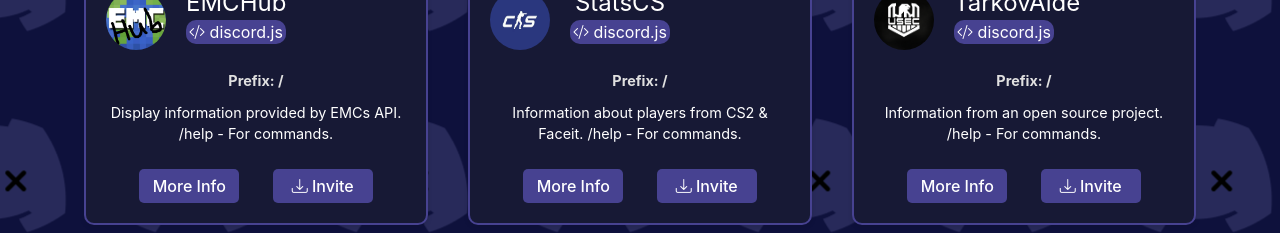
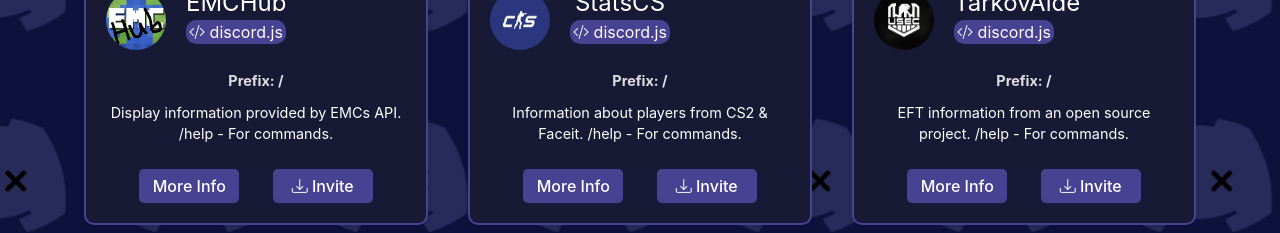
Before and after one commit to lucas-ohlin/Discord-Bot-Portal, a React (Vite) app: page / in a window 1280 px wide. Shown: the part 217-450 px from the top of the page. Built offline with nearby package versions, Linux system fonts and the light colour scheme.

Commit message:
Spacing issue fixed

```diff
--- a/src/App.jsx
+++ b/src/App.jsx
@@ -36,7 +36,7 @@ function App() {
             servers: '1 servers',
             language: 'discord.js',
             prefix: '/',
-            description: 'Information from an open source project. /help - For commands.',
+            description: 'EFT information from an open source project. /help - For commands.',
             website: 'https://github.com/the-hideout/tarkov-api',
             invite: 'https://discord.com/api/oauth2/authorize?client_id=1169304274329669643&permissions=824634107968&scope=bot%20applications.commands',
         },
```
